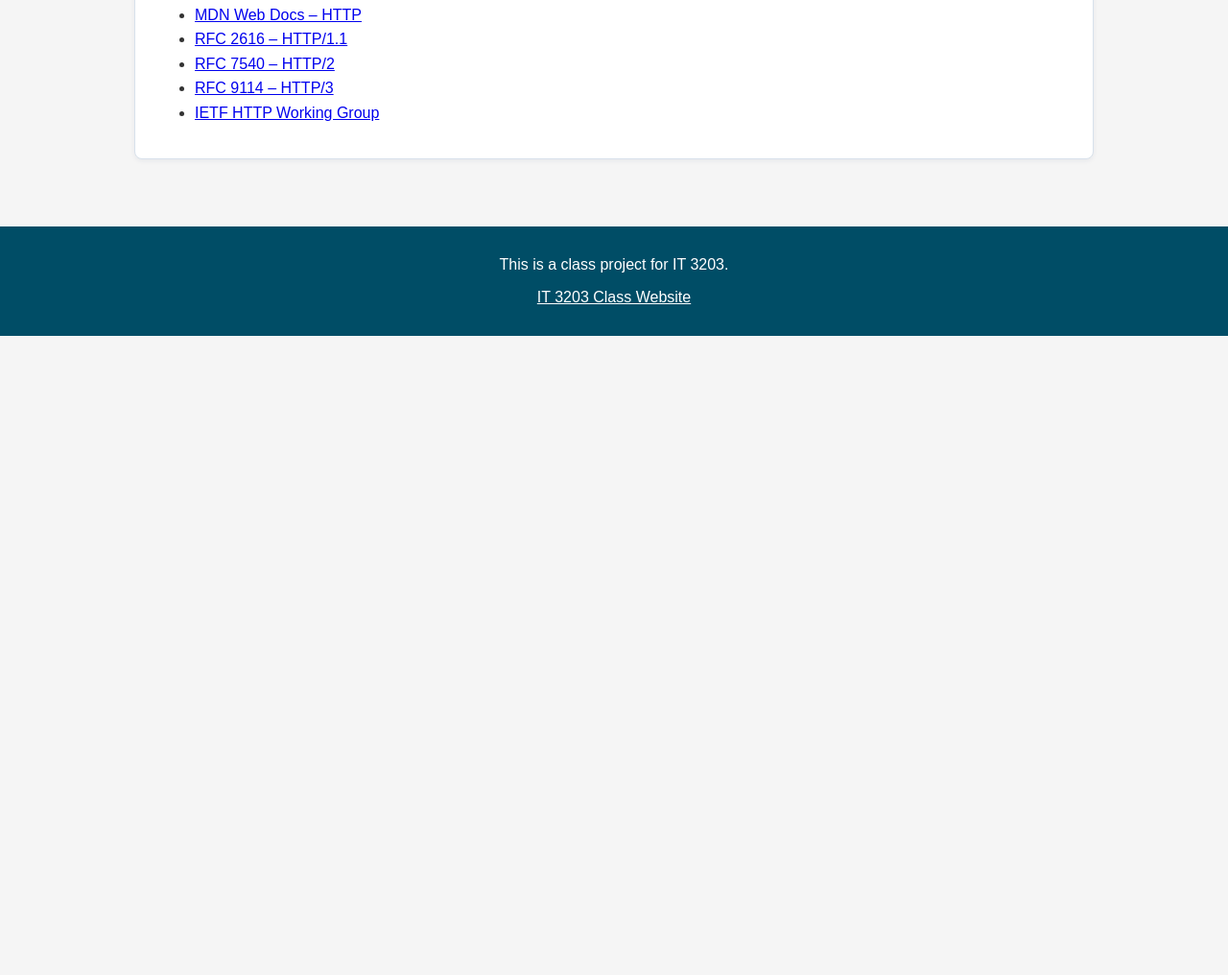
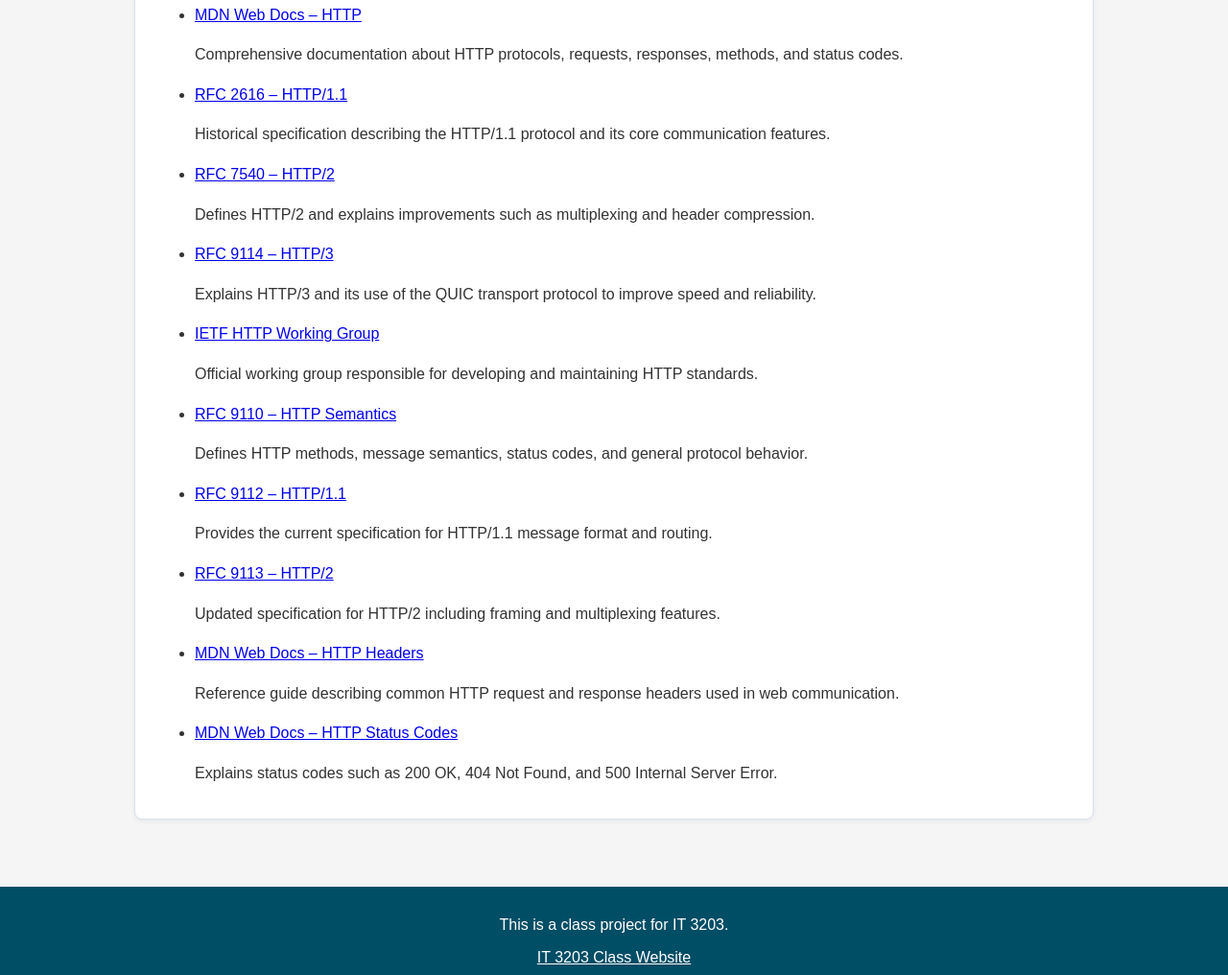
Before and after one commit to rrdkumar/IT3203_Ramesh_Kumar, a plain HTML site: page references.html in a window 1280 px wide. Shown: the part 330-1346 px from the top of the page at 96% size. Before the commit the page ends 800 px from the top, so only its background shows below. Drawn offline with Linux system fonts and the light colour scheme.

Commit message:
Add files via upload

```diff
--- a/references.html
+++ b/references.html
@@ -63,6 +63,10 @@
                         rel="noopener noreferrer">
                         MDN Web Docs – HTTP
                     </a>
+                    <p>
+                        Comprehensive documentation about HTTP protocols,
+                        requests, responses, methods, and status codes.
+                    </p>
                 </li>
 
                 <li>
@@ -71,6 +75,10 @@
                         rel="noopener noreferrer">
                         RFC 2616 – HTTP/1.1
                     </a>
+                    <p>
+                        Historical specification describing the HTTP/1.1
+                        protocol and its core communication features.
+                    </p>
                 </li>
 
                 <li>
@@ -79,6 +87,10 @@
                         rel="noopener noreferrer">
                         RFC 7540 – HTTP/2
                     </a>
+                    <p>
+                        Defines HTTP/2 and explains improvements such as
+                        multiplexing and header compression.
+                    </p>
                 </li>
 
                 <li>
@@ -87,6 +99,10 @@
                         rel="noopener noreferrer">
                         RFC 9114 – HTTP/3
                     </a>
+                    <p>
+                        Explains HTTP/3 and its use of the QUIC transport
+                        protocol to improve speed and reliability.
+                    </p>
                 </li>
 
                 <li>
@@ -95,6 +111,70 @@
                         rel="noopener noreferrer">
                         IETF HTTP Working Group
                     </a>
+                    <p>
+                        Official working group responsible for developing and
+                        maintaining HTTP standards.
+                    </p>
+                </li>
+
+                <li>
+                    <a href="https://www.rfc-editor.org/rfc/rfc9110"
+                        target="_blank"
+                        rel="noopener noreferrer">
+                        RFC 9110 – HTTP Semantics
+                    </a>
+                    <p>
+                        Defines HTTP methods, message semantics, status codes,
+                        and general protocol behavior.
+                    </p>
+                </li>
+
+                <li>
+                    <a href="https://www.rfc-editor.org/rfc/rfc9112"
+                        target="_blank"
+                        rel="noopener noreferrer">
+                        RFC 9112 – HTTP/1.1
+                    </a>
+                    <p>
+                        Provides the current specification for HTTP/1.1
+                        message format and routing.
+                    </p>
+                </li>
+
+                <li>
+                    <a href="https://www.rfc-editor.org/rfc/rfc9113"
+                        target="_blank"
+                        rel="noopener noreferrer">
+                        RFC 9113 – HTTP/2
+                    </a>
+                    <p>
+                        Updated specification for HTTP/2 including framing
+                        and multiplexing features.
+                    </p>
+                </li>
+
+                <li>
+                    <a href="https://developer.mozilla.org/en-US/docs/Web/HTTP/Headers"
+                        target="_blank"
+                        rel="noopener noreferrer">
+                        MDN Web Docs – HTTP Headers
+                    </a>
+                    <p>
+                        Reference guide describing common HTTP request and
+                        response headers used in web communication.
+                    </p>
+                </li>
+
+                <li>
+                    <a href="https://developer.mozilla.org/en-US/docs/Web/HTTP/Status"
+                        target="_blank"
+                        rel="noopener noreferrer">
+                        MDN Web Docs – HTTP Status Codes
+                    </a>
+                    <p>
+                        Explains status codes such as 200 OK, 404 Not Found,
+                        and 500 Internal Server Error.
+                    </p>
                 </li>
 
             </ul>
```
Lines whose indentation alone changed are shown as unchanged.
